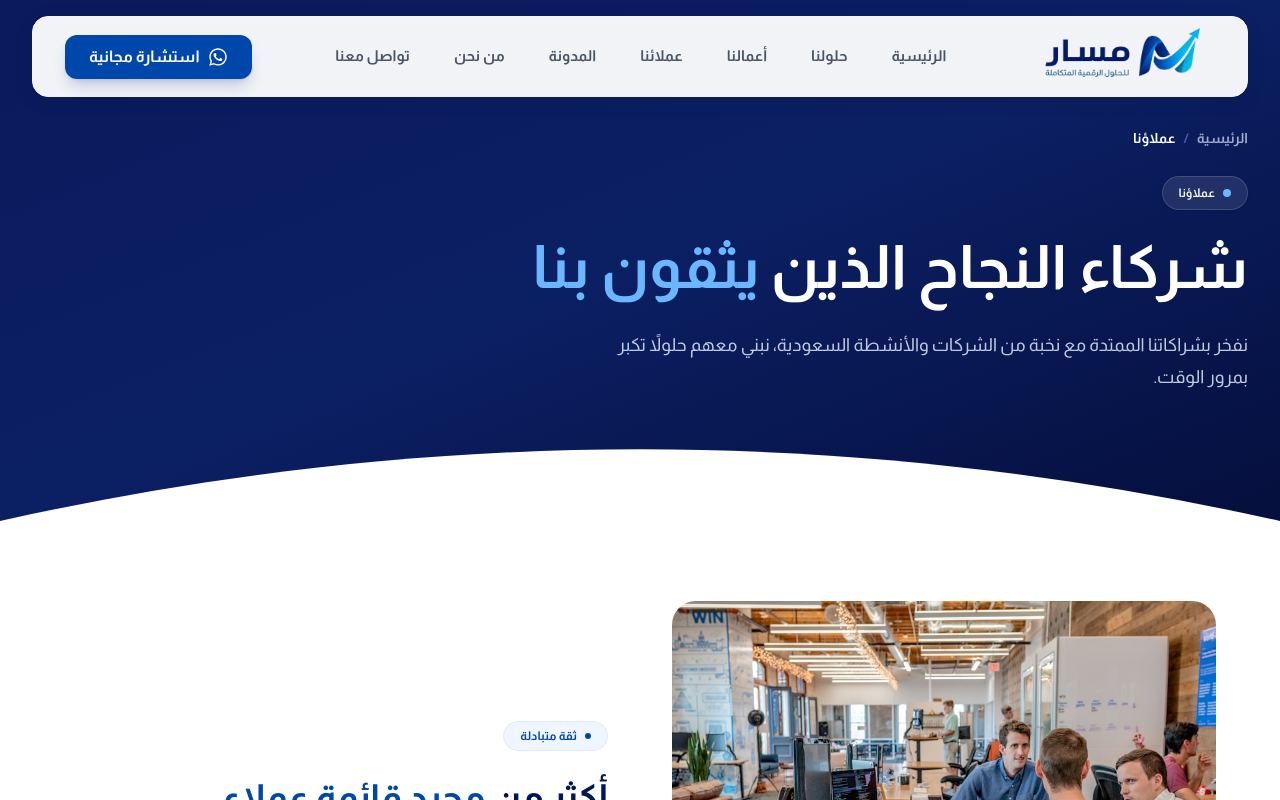
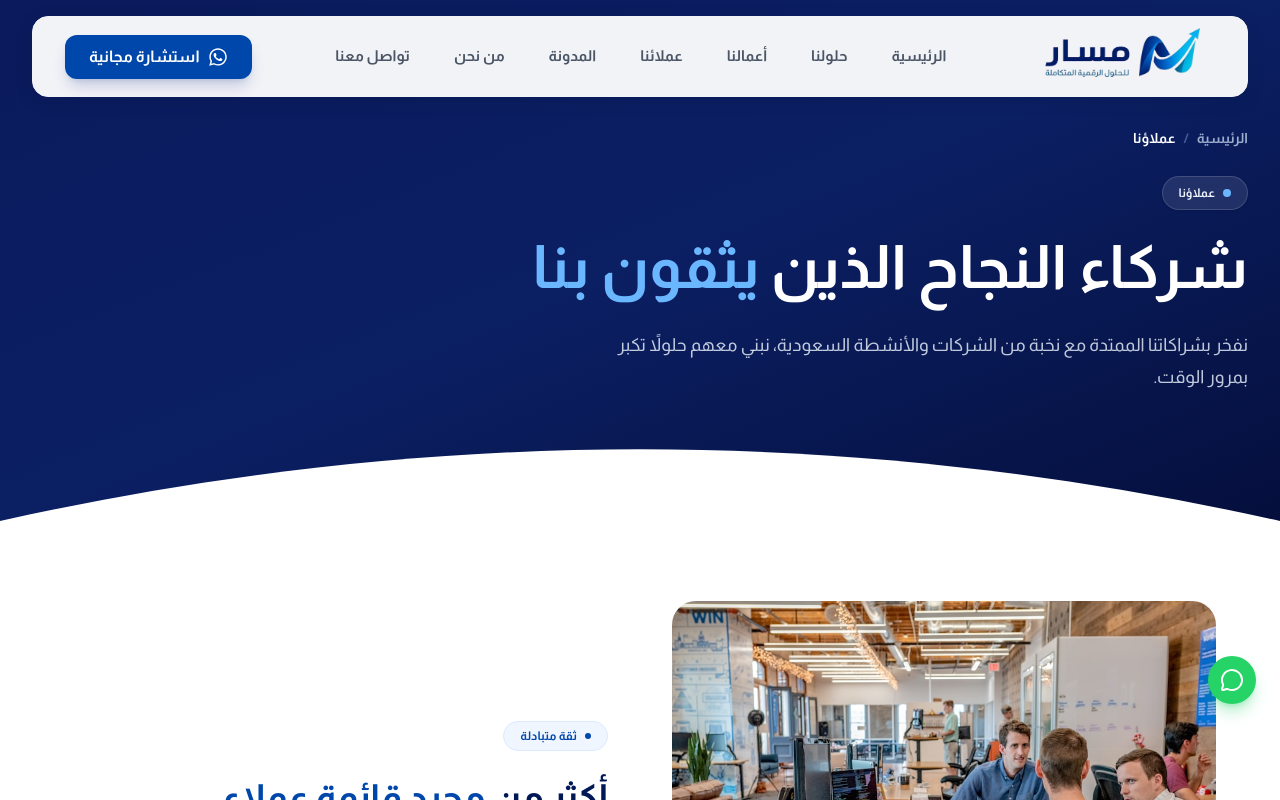
Before and after one commit to nabil-assi/masar_partner, a Next.js app: page /Website/clients in a window 1280 px wide. Shown: the top 800 px of the page. Built offline with nearby package versions, Linux system fonts and the light colour scheme.

Commit message:
Add whats app button in all pages

```diff
--- a/src/app/Website/clients/page.tsx
+++ b/src/app/Website/clients/page.tsx
@@ -1,7 +1,7 @@
 import { Hero } from "@/components/Website/clients/Hero";
 
 import Image from "next/image";
- import { Blog } from "@/components/Website/blog/Blog";
+import { Blog } from "@/components/Website/blog/Blog";
 import { OurClients } from "@/components/Website/clients/OurClients";
 import { SectorsWeServe } from "@/components/Website/clients/SectorsWeServe";
 import { Testimonials } from "@/components/Website/clients/Testimonials";
@@ -24,8 +24,8 @@ export default function Home() {
       </div>
       <Hero />
 
-        <OurClients />
-        <SectorsWeServe />
+      <OurClients />
+      <SectorsWeServe />
       <Testimonials />
       <HowWeWork />
       <CTA />
--- a/src/components/Website/home/Footer.tsx
+++ b/src/components/Website/home/Footer.tsx
@@ -4,7 +4,7 @@ import { useEffect, useState } from "react";
 import { motion, AnimatePresence } from "framer-motion";
 import Link from "next/link";
 import Image from "next/image";
-import { MapPin, Phone, Mail, ArrowUp } from "lucide-react";
+import { MapPin, Phone, Mail, ArrowUp, MessageCircle } from "lucide-react";
 
 // أيقونات السوشيال ميديا كـ SVG مخصص (lucide-react شال أيقونات العلامات التجارية)
 const InstagramIcon = ({ size = 15 }: { size?: number }) => (
@@ -172,7 +172,7 @@ export const Footer = () => {
                 ))}
               </ul>
             </div>
-   {/* الشركة */}
+            {/* الشركة */}
             <div>
               <h4 className="text-white font-bold text-base mb-6">الشركة</h4>
               <ul className="space-y-4">
@@ -216,9 +216,6 @@ export const Footer = () => {
                 </li>
               </ul>
             </div>
-
-
-
           </div>
 
           {/* خط فاصل */}
@@ -246,8 +243,24 @@ export const Footer = () => {
 
       {/* زر الرجوع لفوق */}
       <AnimatePresence>
+           <motion.a
+           key="whatsapp-button"
+          href="https://wa.me/970590000000" // ضع رقمك هنا
+          target="_blank"
+          rel="noopener noreferrer"
+          initial={{ opacity: 0, scale: 0.5, x: 20 }}
+          animate={{ opacity: 1, scale: 1, x: 0 }}
+          exit={{ opacity: 0, scale: 0.5, x: 20 }}
+          whileHover={{ scale: 1.1, rotate: 10 }}
+          whileTap={{ scale: 0.9 }}
+          className="fixed bottom-24 right-6 z-50 w-12 h-12 rounded-full bg-[#25D366] text-white flex items-center justify-center shadow-lg shadow-green-500/30 cursor-pointer"
+          aria-label="تواصل معنا عبر واتساب"
+        >
+          <MessageCircle size={24} />
+        </motion.a>
         {showScrollTop && (
           <motion.button
+          key="scroll-top-button"
             initial={{ opacity: 0, scale: 0.5, y: 20 }}
             animate={{ opacity: 1, scale: 1, y: 0 }}
             exit={{ opacity: 0, scale: 0.5, y: 20 }}
@@ -270,6 +283,7 @@ export const Footer = () => {
             </motion.div>
           </motion.button>
         )}
+
       </AnimatePresence>
     </>
   );
```
